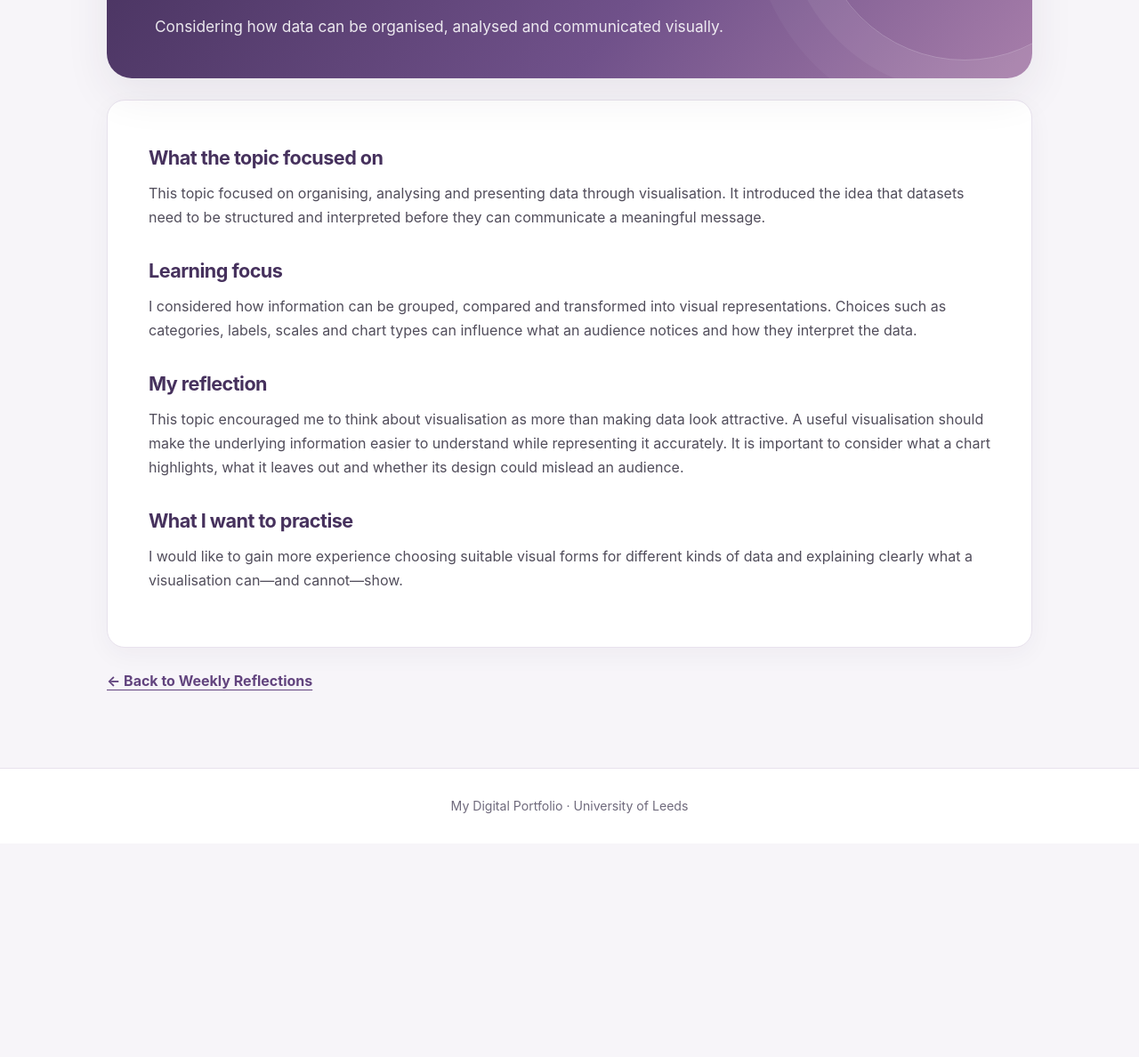
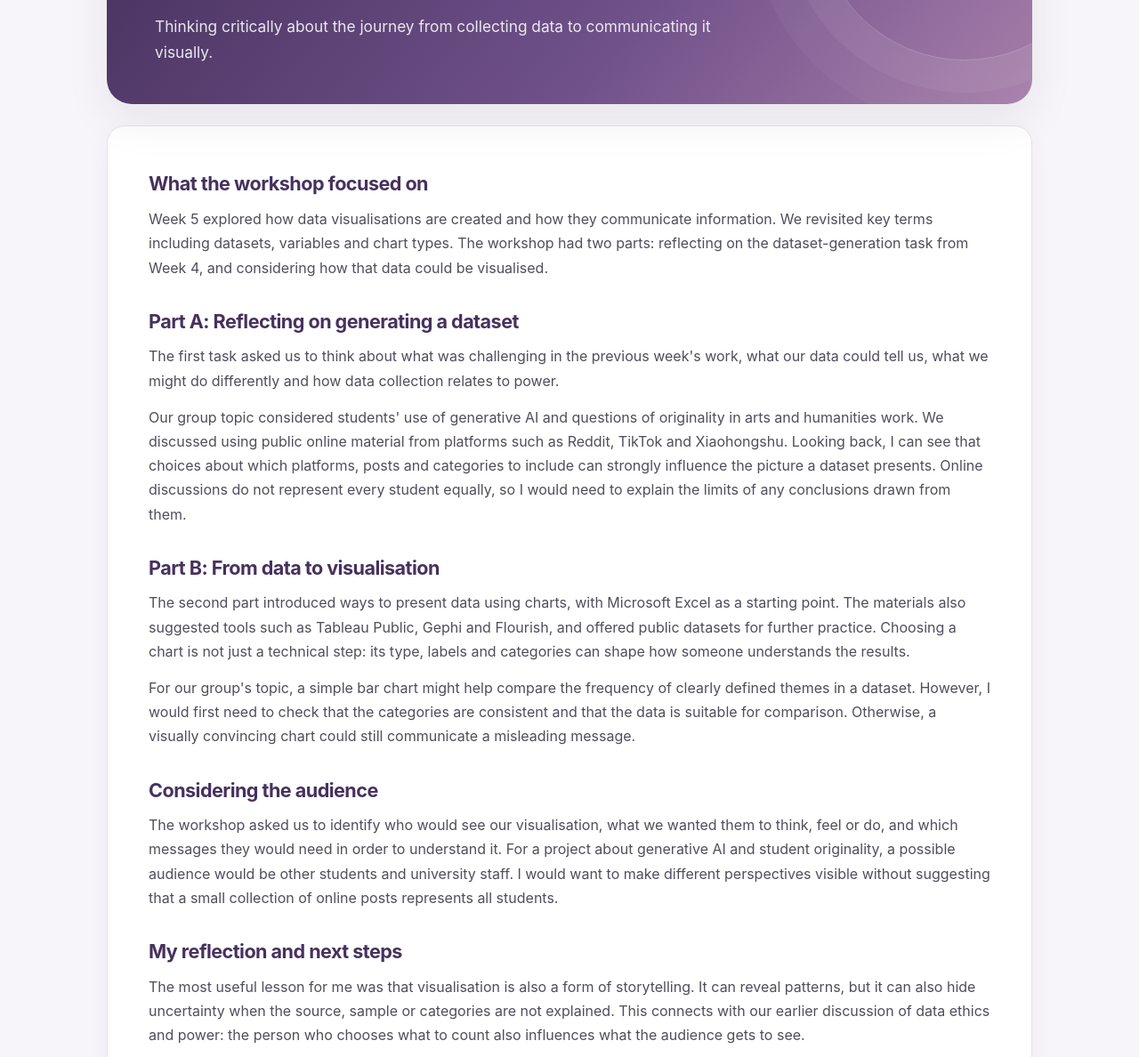
Before and after one commit to Jerry111734/my-digital-portfolio, a plain HTML site: page week5.html in a window 1280 px wide. Shown: the part 265-1453 px from the top of the page at 89% size. Before the commit the page ends 1213 px from the top, so only its background shows below. Drawn offline with Linux system fonts and the light colour scheme.

Commit message:
Add files via upload

```diff
--- a/week5.html
+++ b/week5.html
@@ -1,12 +1,18 @@
 <!DOCTYPE html>
 <html lang="en">
-<head><meta charset="UTF-8"><meta name="viewport" content="width=device-width, initial-scale=1.0"><meta name="description" content="Considering how data can be organised, analysed and communicated visually."><title>Data and Data Visualisation | My Digital Portfolio</title><link rel="stylesheet" href="style.css"></head>
+<head>
+  <meta charset="UTF-8">
+  <meta name="viewport" content="width=device-width, initial-scale=1.0">
+  <meta name="description" content="Week 5 reflection on data visualisation, audiences and the ethics of data collection.">
+  <title>Data and Data Visualisation | My Digital Portfolio</title>
+  <link rel="stylesheet" href="style.css">
+</head>
 <body>
 <header class="site-header">
   <div class="nav-wrap">
     <a class="brand" href="index.html">My Digital Portfolio</a>
     <nav class="nav-links" aria-label="Main navigation">
-      <a href="index.html" class="">Home</a>
+      <a href="index.html">Home</a>
       <a href="reflection.html" class="active">Reflections</a>
     </nav>
   </div>
@@ -15,19 +21,30 @@
   <section class="hero week-hero">
     <p class="eyebrow">Weekly reflection · WEEK 5</p>
     <h1>Data and Data Visualisation</h1>
-    <p>Considering how data can be organised, analysed and communicated visually.</p>
+    <p>Thinking critically about the journey from collecting data to communicating it visually.</p>
   </section>
   <article class="content-card">
-    <h2>What the topic focused on</h2>
-    <p>This topic focused on organising, analysing and presenting data through visualisation. It introduced the idea that datasets need to be structured and interpreted before they can communicate a meaningful message.</p>
-    <h2>Learning focus</h2>
-    <p>I considered how information can be grouped, compared and transformed into visual representations. Choices such as categories, labels, scales and chart types can influence what an audience notices and how they interpret the data.</p>
-    <h2>My reflection</h2>
-    <p>This topic encouraged me to think about visualisation as more than making data look attractive. A useful visualisation should make the underlying information easier to understand while representing it accurately. It is important to consider what a chart highlights, what it leaves out and whether its design could mislead an audience.</p>
-    <h2>What I want to practise</h2>
-    <p>I would like to gain more experience choosing suitable visual forms for different kinds of data and explaining clearly what a visualisation can—and cannot—show.</p>
+    <h2>What the workshop focused on</h2>
+    <p>Week 5 explored how data visualisations are created and how they communicate information. We revisited key terms including datasets, variables and chart types. The workshop had two parts: reflecting on the dataset-generation task from Week 4, and considering how that data could be visualised.</p>
+
+    <h2>Part A: Reflecting on generating a dataset</h2>
+    <p>The first task asked us to think about what was challenging in the previous week's work, what our data could tell us, what we might do differently and how data collection relates to power.</p>
+    <p>Our group topic considered students' use of generative AI and questions of originality in arts and humanities work. We discussed using public online material from platforms such as Reddit, TikTok and Xiaohongshu. Looking back, I can see that choices about which platforms, posts and categories to include can strongly influence the picture a dataset presents. Online discussions do not represent every student equally, so I would need to explain the limits of any conclusions drawn from them.</p>
+
+    <h2>Part B: From data to visualisation</h2>
+    <p>The second part introduced ways to present data using charts, with Microsoft Excel as a starting point. The materials also suggested tools such as Tableau Public, Gephi and Flourish, and offered public datasets for further practice. Choosing a chart is not just a technical step: its type, labels and categories can shape how someone understands the results.</p>
+    <p>For our group's topic, a simple bar chart might help compare the frequency of clearly defined themes in a dataset. However, I would first need to check that the categories are consistent and that the data is suitable for comparison. Otherwise, a visually convincing chart could still communicate a misleading message.</p>
+
+    <h2>Considering the audience</h2>
+    <p>The workshop asked us to identify who would see our visualisation, what we wanted them to think, feel or do, and which messages they would need in order to understand it. For a project about generative AI and student originality, a possible audience would be other students and university staff. I would want to make different perspectives visible without suggesting that a small collection of online posts represents all students.</p>
+
+    <h2>My reflection and next steps</h2>
+    <p>The most useful lesson for me was that visualisation is also a form of storytelling. It can reveal patterns, but it can also hide uncertainty when the source, sample or categories are not explained. This connects with our earlier discussion of data ethics and power: the person who chooses what to count also influences what the audience gets to see.</p>
+    <p>My next step is to practise creating a clear chart from a suitable dataset in Excel, explain where the data came from, and check whether the labels and chart type support the intended message. I also want to be more explicit about the limitations of the data before drawing conclusions.</p>
+    <div class="note">This reflection draws on the Week 5 workshop brief and our group research topic. A completed chart or dataset is not presented on this page.</div>
   </article>
   <a class="back-link" href="reflection.html">← Back to Weekly Reflections</a>
 </main>
 <footer class="site-footer">My Digital Portfolio · University of Leeds</footer>
-</body></html>
+</body>
+</html>
```
